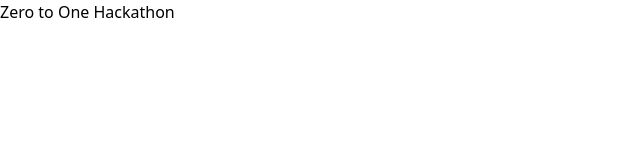
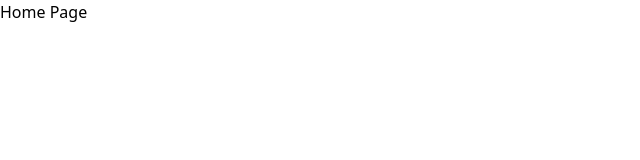
Before and after one commit to ericvpineda/mental-wellness-hub, a React (Create React App) app in the folder frontend/: page / in a window 1280 px wide. Shown: the top 160 px of the page, without its empty margins (0-640 px from the left). Built offline with nearby package versions, Linux system fonts and the light colour scheme.

Commit message:
updated -- added createBrowserRouter for frontend routes

```diff
--- a/frontend/package.json
+++ b/frontend/package.json
@@ -8,6 +8,7 @@
     "@testing-library/user-event": "^13.5.0",
     "react": "^18.2.0",
     "react-dom": "^18.2.0",
+    "react-router-dom": "^6.22.1",
     "react-scripts": "5.0.1",
     "web-vitals": "^2.1.4"
   },
--- a/frontend/src/App.js
+++ /dev/null
@@ -1,11 +0,0 @@
-import './App.css';
-
-function App() {
-  return (
-    <div className="App">
-      Zero to One Hackathon
-    </div>
-  );
-}
-
-export default App;
--- /dev/null
+++ b/frontend/src/Layout.js
@@ -0,0 +1,10 @@
+import React from "react";
+import { Outlet } from "react-router-dom";
+
+export default function Layout() {
+  return (
+    <div>
+      <Outlet/>
+    </div>
+  );
+}
--- /dev/null
+++ b/frontend/src/components/Home.js
@@ -0,0 +1,9 @@
+import './Home.css';
+
+export default function Home() {
+  return (
+    <div className="App">
+      Home Page
+    </div>
+  );
+}
--- a/frontend/src/index.js
+++ b/frontend/src/index.js
@@ -1,7 +1,30 @@
-import React from 'react';
-import ReactDOM from 'react-dom/client';
-import './index.css';
-import App from './App';
+import React from "react";
+import { createRoot } from "react-dom/client";
+import "./index.css";
+import Home from "./components/Home";
+import Layout from "./Layout";
+import {
+  createBrowserRouter,
+  RouterProvider,
+} from "react-router-dom";
+import Journal from "./routes/Journal";
 
-const root = ReactDOM.createRoot(document.getElementById('root'));
-root.render(<App />);
+const router = createBrowserRouter([
+  {
+    path: "/",
+    element: <Layout />,
+    children: [
+      {
+        index: true,
+        element: <Home />,
+      },
+      {
+        path: "journal",
+        element: <Journal />,
+      },
+    ],
+  },
+]);
+
+const root = createRoot(document.getElementById("root"))
+root.render(<RouterProvider router={router} />);
--- a/frontend/src/components/Journal.jsx
+++ b/frontend/src/routes/Journal.js
@@ -1,5 +1,4 @@
-import React from 'react'
-
+import React from "react"
 export default function Journal() {
   return (
     <div>Journal</div>
```
Also changed, not shown: frontend/src/App.css (deleted), frontend/src/components/Home.css (added).
